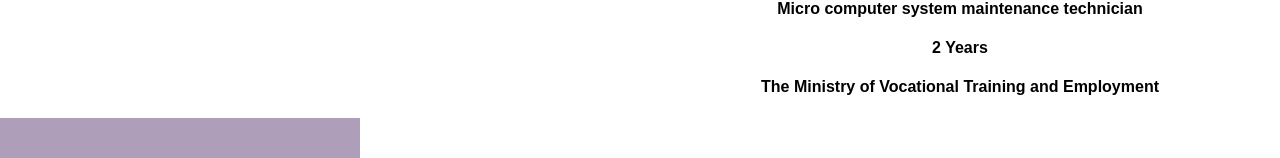
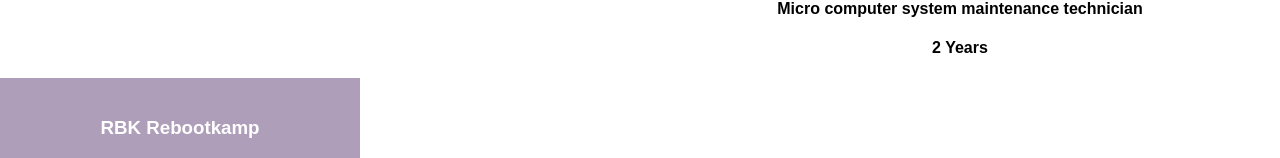
Before and after one commit to rihem-bensaad/Portfolio, a React (Create React App) app: page / in a window 1280 px wide. Shown: the part 509-667 px from the top of the page. Built offline with nearby package versions, Linux system fonts and the light colour scheme.

Commit message:
some mistakes

```diff
--- a/src/components/File/File.tsx
+++ b/src/components/File/File.tsx
@@ -7,7 +7,7 @@
                 <div className="col">
                     <h2>Hello everyone I'm Rihem BEN SAAD</h2>
                     <p>Hello world! I am Rihem BEN SAAD from Tunisia and I am currently Graduated as a Full stack JS developer from RBK, a Coding RebootKamp powered by Hack Reactor. I create content in design and development using different libraries and frameworks such as React.js, Angular, Node.js, etc..
-                    I have a background in microcomputer system maintenance so I enjoy repairing computers. When I am not developing, you can find me learning things on YouTube, watching series, practice sports.
+                    I have a background in microcomputer system mantenance so I enjoy repairing computers and when I am not developing, you can find me learning things on YouTube, watching series, practice sports.
                     </p>
                 </div>
                 <div className="col pic1">
@@ -18,7 +18,6 @@
                     <h3>Sectoral Training Center in Electronics of Sousse</h3>
                     <h4>Micro computer system maintenance technician</h4>
                     <h4>2 Years</h4>
-                    <h4> The Ministry of Vocational Training and Employment</h4>
                 </div>
                 <div className="col">
                     <div className="col alert">
```
